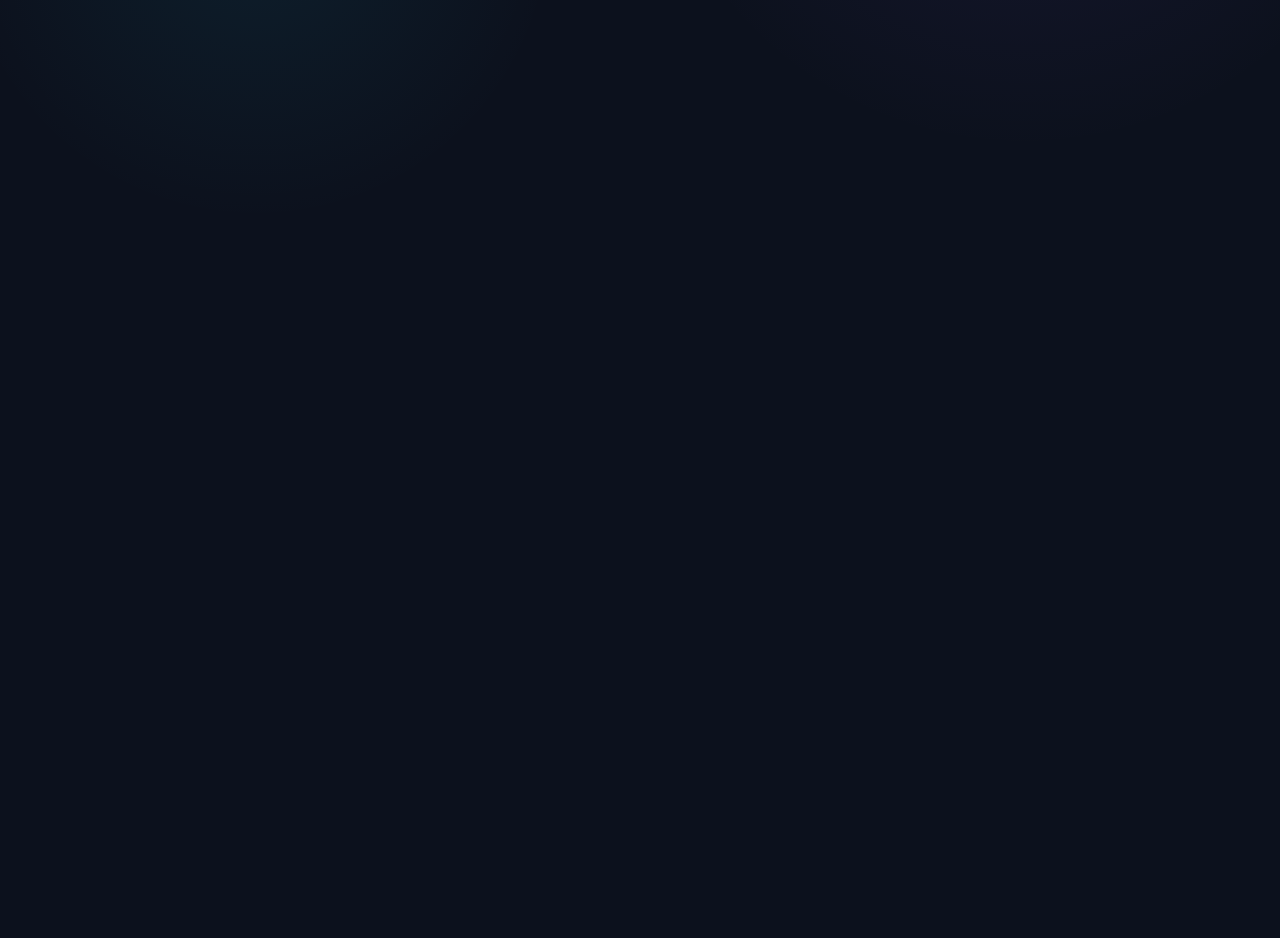
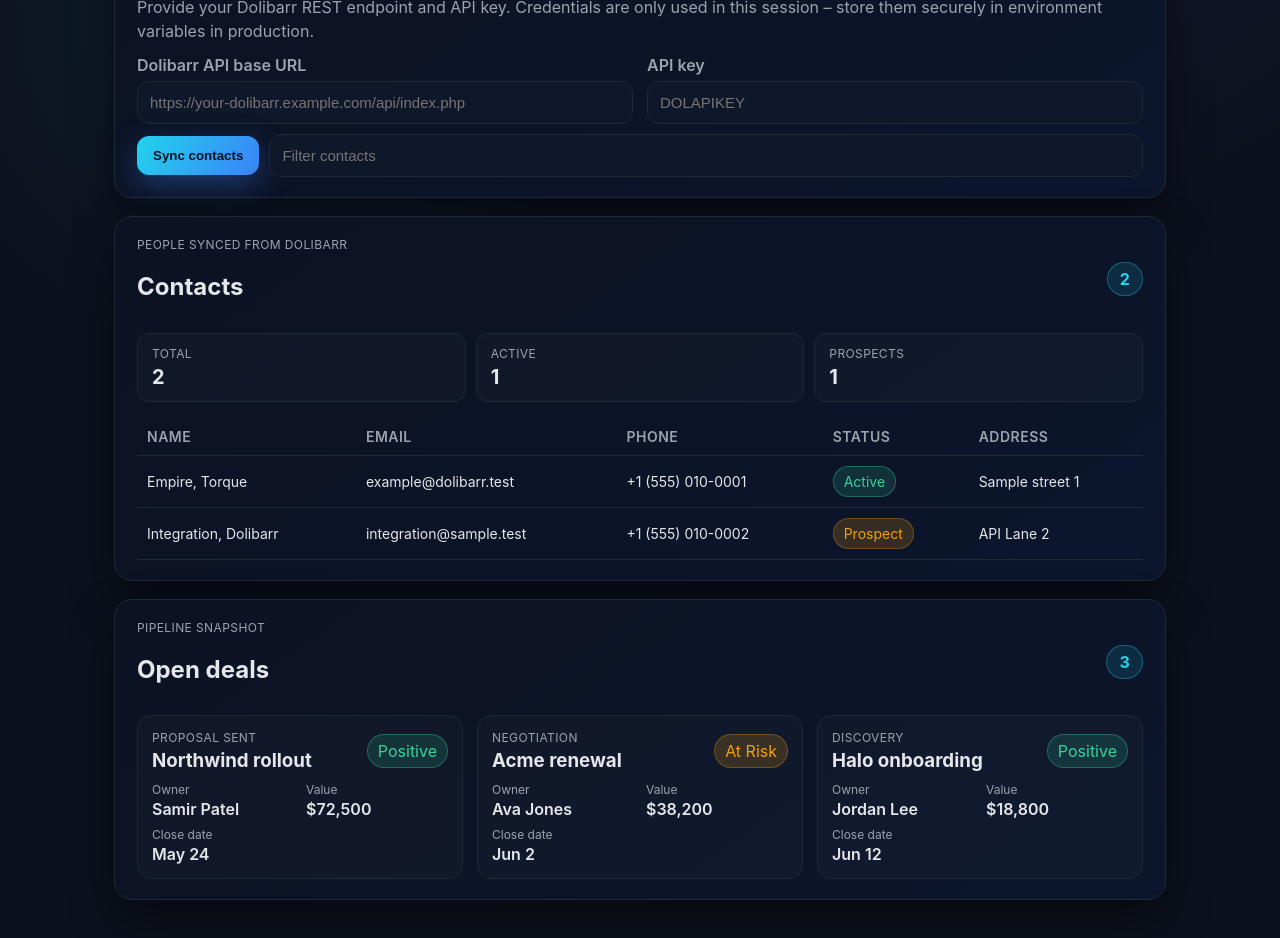
Before and after one commit to TEADMIN-ai/torque-empire-crm, a React (Create React App) app: page /dashboard in a window 1280 px wide. Before the commit this address had no page. Shown: the part 240-1178 px from the top of the page. Before the commit the page ends 800 px from the top, so only its background shows below. Built offline with nearby package versions, Linux system fonts and the light colour scheme.

Commit message:
Add dashboard route with contacts + deals

```diff
--- a/src/App.css
+++ b/src/App.css
@@ -6,6 +6,8 @@
   --accent: #22d3ee;
   --border: #1f2937;
   --danger: #f87171;
+  --good: #34d399;
+  --warning: #f59e0b;
   --shadow: 0 20px 45px rgba(0, 0, 0, 0.45);
   color-scheme: dark;
 }
@@ -25,18 +27,21 @@
 }
 
 .layout {
-  max-width: 1000px;
+  max-width: 1100px;
   margin: 0 auto;
   padding: 32px 24px 80px;
 }
 
 .hero {
-  text-align: center;
+  display: flex;
+  align-items: center;
+  justify-content: space-between;
+  gap: 14px;
   margin-bottom: 28px;
 }
 
 .hero h1 {
-  margin: 0 0 10px;
+  margin: 4px 0 0;
   font-size: 32px;
   letter-spacing: -0.5px;
 }
@@ -55,12 +60,7 @@
   margin-bottom: 18px;
 }
 
-.card h2 {
-  margin-top: 0;
-  margin-bottom: 8px;
-}
-
-.card-header {
+.section-heading {
   display: flex;
   align-items: center;
   justify-content: space-between;
@@ -68,11 +68,19 @@
   margin-bottom: 12px;
 }
 
+.eyebrow {
+  text-transform: uppercase;
+  letter-spacing: 0.4px;
+  color: var(--muted);
+  font-size: 12px;
+  margin: 0 0 4px;
+}
+
 .badge {
   display: inline-flex;
   align-items: center;
   justify-content: center;
-  padding: 4px 10px;
+  padding: 6px 12px;
   border-radius: 999px;
   background: rgba(34, 211, 238, 0.12);
   color: var(--accent);
@@ -149,7 +157,7 @@
 
 .search {
   flex: 1;
-  min-width: 200px;
+  min-width: 220px;
 }
 
 .error {
@@ -186,9 +194,117 @@
   color: var(--text);
 }
 
-@media (max-width: 640px) {
+.pill {
+  display: inline-flex;
+  align-items: center;
+  gap: 6px;
+  padding: 6px 10px;
+  border-radius: 999px;
+  border: 1px solid var(--border);
+  text-transform: capitalize;
+}
+
+.pill-active,
+.pill-positive {
+  background: rgba(52, 211, 153, 0.15);
+  color: var(--good);
+  border-color: rgba(52, 211, 153, 0.35);
+}
+
+.pill-prospect,
+.pill-at-risk {
+  background: rgba(245, 158, 11, 0.18);
+  color: var(--warning);
+  border-color: rgba(245, 158, 11, 0.3);
+}
+
+.pill-risk {
+  background: rgba(248, 113, 113, 0.18);
+  color: var(--danger);
+  border-color: rgba(248, 113, 113, 0.3);
+}
+
+.stat-grid {
+  display: grid;
+  grid-template-columns: repeat(auto-fit, minmax(140px, 1fr));
+  gap: 10px;
+  margin: 10px 0 16px;
+}
+
+.stat {
+  background: rgba(255, 255, 255, 0.02);
+  border: 1px solid var(--border);
+  border-radius: 12px;
+  padding: 12px 14px;
+}
+
+.stat strong {
+  font-size: 20px;
+}
+
+.sync-meta {
+  display: flex;
+  align-items: center;
+}
+
+.deals-grid {
+  display: grid;
+  grid-template-columns: repeat(auto-fit, minmax(240px, 1fr));
+  gap: 14px;
+}
+
+.deal-card {
+  background: rgba(255, 255, 255, 0.02);
+  border: 1px solid var(--border);
+  border-radius: 14px;
+  padding: 14px;
+  display: flex;
+  flex-direction: column;
+  gap: 10px;
+}
+
+.deal-top {
+  display: flex;
+  align-items: center;
+  justify-content: space-between;
+}
+
+.deal-top h3 {
+  margin: 0;
+}
+
+.deal-meta {
+  display: grid;
+  grid-template-columns: repeat(auto-fit, minmax(140px, 1fr));
+  gap: 8px 12px;
+  margin: 0;
+}
+
+.deal-meta dt {
+  color: var(--muted);
+  font-size: 12px;
+  margin: 0 0 2px;
+}
+
+.deal-meta dd {
+  margin: 0;
+  font-weight: 600;
+}
+
+.empty {
+  text-align: center;
+  color: var(--muted);
+  padding: 20px 10px;
+}
+
+@media (max-width: 720px) {
   .layout {
     padding: 20px 16px 60px;
+  }
+
+  .hero {
+    flex-direction: column;
+    align-items: flex-start;
   }
 
   button {
--- a/src/App.js
+++ b/src/App.js
@@ -1,6 +1,16 @@
 import React, { useCallback, useMemo, useState } from 'react';
-import { Routes, Route } from 'react-router-dom';
+import { Routes, Route, Navigate } from 'react-router-dom';
 import './App.css';
+
+const SectionHeading = ({ title, count, description }) => (
+  <header className="section-heading">
+    <div>
+      <p className="eyebrow">{description}</p>
+      <h2>{title}</h2>
+    </div>
+    {typeof count === 'number' ? <span className="badge">{count}</span> : null}
+  </header>
+);
 
 const ContactRow = ({ contact }) => {
   const fullName = useMemo(() => {
@@ -8,38 +18,60 @@
     return parts.length ? parts.join(', ') : contact.lastname || contact.firstname || 'Unknown contact';
   }, [contact.firstname, contact.lastname]);
 
+  const pillVariant = useMemo(() => (contact.status || 'active').toLowerCase().replace(/\s+/g, '-'), [contact.status]);
+
   return (
     <tr>
       <td>{fullName}</td>
       <td>{contact.email || '—'}</td>
       <td>{contact.phone_pro || contact.phone || '—'}</td>
-      <td>{contact.status || 'active'}</td>
+      <td>
+        <span className={`pill pill-${pillVariant}`}>{contact.status || 'active'}</span>
+      </td>
       <td>{contact.address || '—'}</td>
     </tr>
   );
 };
 
-const ContactsDashboard = () => {
+const DealCard = ({ deal }) => {
+  const healthClass = useMemo(() => deal.health.toLowerCase().replace(/\s+/g, '-'), [deal.health]);
+
+  return (
+    <div className="deal-card">
+      <div className="deal-top">
+        <div>
+          <p className="eyebrow">{deal.stage}</p>
+          <h3>{deal.name}</h3>
+        </div>
+        <span className={`pill pill-${healthClass}`}>{deal.health}</span>
+      </div>
+      <dl className="deal-meta">
+        <div>
+          <dt>Owner</dt>
+          <dd>{deal.owner}</dd>
+        </div>
+        <div>
+          <dt>Value</dt>
+          <dd>{deal.value}</dd>
+        </div>
+        <div>
+          <dt>Close date</dt>
+          <dd>{deal.closeDate}</dd>
+        </div>
+      </dl>
+    </div>
+  );
+};
+
+const useDolibarrContacts = () => {
   const [apiKey, setApiKey] = useState('');
   const [baseUrl, setBaseUrl] = useState('');
   const [contacts, setContacts] = useState([]);
   const [error, setError] = useState('');
   const [loading, setLoading] = useState(false);
-  const [search, setSearch] = useState('');
+  const [lastSync, setLastSync] = useState(null);
 
   const normalizedBaseUrl = useMemo(() => baseUrl.trim().replace(/\/$/, ''), [baseUrl]);
-
-  const filteredContacts = useMemo(() => {
-    if (!search.trim()) return contacts;
-    const term = search.toLowerCase();
-    return contacts.filter((contact) => {
-      const haystack = [contact.firstname, contact.lastname, contact.email, contact.company, contact.address]
-        .filter(Boolean)
-        .join(' ')
-        .toLowerCase();
-      return haystack.includes(term);
-    });
-  }, [contacts, search]);
 
   const fetchContacts = useCallback(async () => {
     setError('');
@@ -69,6 +101,7 @@
       const payload = await response.json();
       const items = Array.isArray(payload) ? payload : payload?.data || [];
       setContacts(items);
+      setLastSync(new Date());
     } catch (err) {
       console.error('Failed to load Dolibarr contacts', err);
       setError(err.message || 'Unable to load contacts.');
@@ -76,6 +109,24 @@
       setLoading(false);
     }
   }, [apiKey, normalizedBaseUrl]);
+
+  return {
+    apiKey,
+    baseUrl,
+    contacts,
+    error,
+    loading,
+    lastSync,
+    setApiKey,
+    setBaseUrl,
+    fetchContacts,
+  };
+};
+
+const DashboardPage = () => {
+  const [search, setSearch] = useState('');
+  const { apiKey, baseUrl, contacts, error, loading, lastSync, setApiKey, setBaseUrl, fetchContacts } =
+    useDolibarrContacts();
 
   const placeholderRows = useMemo(
     () => [
@@ -85,7 +136,7 @@
         email: 'example@dolibarr.test',
         phone: '+1 (555) 010-0001',
         address: 'Sample street 1',
-        status: 'active',
+        status: 'Active',
       },
       {
         lastname: 'Integration',
@@ -93,21 +144,59 @@
         email: 'integration@sample.test',
         phone_pro: '+1 (555) 010-0002',
         address: 'API Lane 2',
-        status: 'prospect',
+        status: 'Prospect',
       },
     ],
     [],
   );
 
+  const deals = useMemo(
+    () => [
+      { name: 'Northwind rollout', stage: 'Proposal sent', owner: 'Samir Patel', value: '$72,500', closeDate: 'May 24', health: 'Positive' },
+      { name: 'Acme renewal', stage: 'Negotiation', owner: 'Ava Jones', value: '$38,200', closeDate: 'Jun 2', health: 'At risk' },
+      { name: 'Halo onboarding', stage: 'Discovery', owner: 'Jordan Lee', value: '$18,800', closeDate: 'Jun 12', health: 'Positive' },
+    ],
+    [],
+  );
+
+  const filteredContacts = useMemo(() => {
+    if (!search.trim()) return contacts.length ? contacts : placeholderRows;
+    const term = search.toLowerCase();
+    const source = contacts.length ? contacts : placeholderRows;
+    return source.filter((contact) => {
+      const haystack = [contact.firstname, contact.lastname, contact.email, contact.company, contact.address]
+        .filter(Boolean)
+        .join(' ')
+        .toLowerCase();
+      return haystack.includes(term);
+    });
+  }, [contacts, placeholderRows, search]);
+
+  const contactStats = useMemo(() => {
+    const total = contacts.length || placeholderRows.length;
+    const active = (contacts.length ? contacts : placeholderRows).filter(
+      (contact) => (contact.status || '').toLowerCase() === 'active',
+    ).length;
+    const prospects = (contacts.length ? contacts : placeholderRows).filter(
+      (contact) => (contact.status || '').toLowerCase() === 'prospect',
+    ).length;
+    return { total, active, prospects };
+  }, [contacts, placeholderRows]);
+
   return (
     <div className="layout">
       <header className="hero">
-        <h1>Torque Empire CRM</h1>
-        <p className="tagline">Dolibarr contacts integration – keep data flowing securely.</p>
+        <div>
+          <p className="eyebrow">Dolibarr-connected</p>
+          <h1>Torque Empire dashboard</h1>
+        </div>
+        <div className="sync-meta">
+          <span className="pill">{lastSync ? `Last sync: ${lastSync.toLocaleTimeString()}` : 'Not synced yet'}</span>
+        </div>
       </header>
 
       <section className="card">
-        <h2>Dolibarr API connection</h2>
+        <SectionHeading title="Dolibarr API connection" description="Securely test your key and endpoint" />
         <p className="helper">
           Provide your Dolibarr REST endpoint and API key. Credentials are only used in this session – store them securely
           in environment variables in production.
@@ -148,9 +237,20 @@
       </section>
 
       <section className="card">
-        <div className="card-header">
-          <h2>Contacts</h2>
-          <span className="badge">{filteredContacts.length}</span>
+        <SectionHeading title="Contacts" count={filteredContacts.length} description="People synced from Dolibarr" />
+        <div className="stat-grid">
+          <div className="stat">
+            <p className="eyebrow">Total</p>
+            <strong>{contactStats.total}</strong>
+          </div>
+          <div className="stat">
+            <p className="eyebrow">Active</p>
+            <strong>{contactStats.active}</strong>
+          </div>
+          <div className="stat">
+            <p className="eyebrow">Prospects</p>
+            <strong>{contactStats.prospects}</strong>
+          </div>
         </div>
         <div className="table-wrapper">
           <table>
@@ -167,22 +267,33 @@
               {filteredContacts.length ? (
                 filteredContacts.map((contact) => <ContactRow key={contact.id || contact.rowid || contact.email} contact={contact} />)
               ) : (
-                placeholderRows.map((contact) => <ContactRow key={contact.email} contact={contact} />)
+                <tr>
+                  <td colSpan={5} className="empty">No contacts match that filter.</td>
+                </tr>
               )}
             </tbody>
           </table>
+        </div>
+      </section>
+
+      <section className="card">
+        <SectionHeading title="Open deals" count={deals.length} description="Pipeline snapshot" />
+        <div className="deals-grid">
+          {deals.map((deal) => (
+            <DealCard key={deal.name} deal={deal} />
+          ))}
         </div>
       </section>
     </div>
   );
 };
 
-function App() {
-  return (
-    <Routes>
-      <Route path="/" element={<ContactsDashboard />} />
-    </Routes>
-  );
-}
+const App = () => (
+  <Routes>
+    <Route path="/" element={<Navigate to="/dashboard" replace />} />
+    <Route path="/dashboard" element={<DashboardPage />} />
+    <Route path="*" element={<Navigate to="/dashboard" replace />} />
+  </Routes>
+);
 
 export default App;
```
Also changed, not shown: 1 other file (tests, documents, lock files or other folders).
